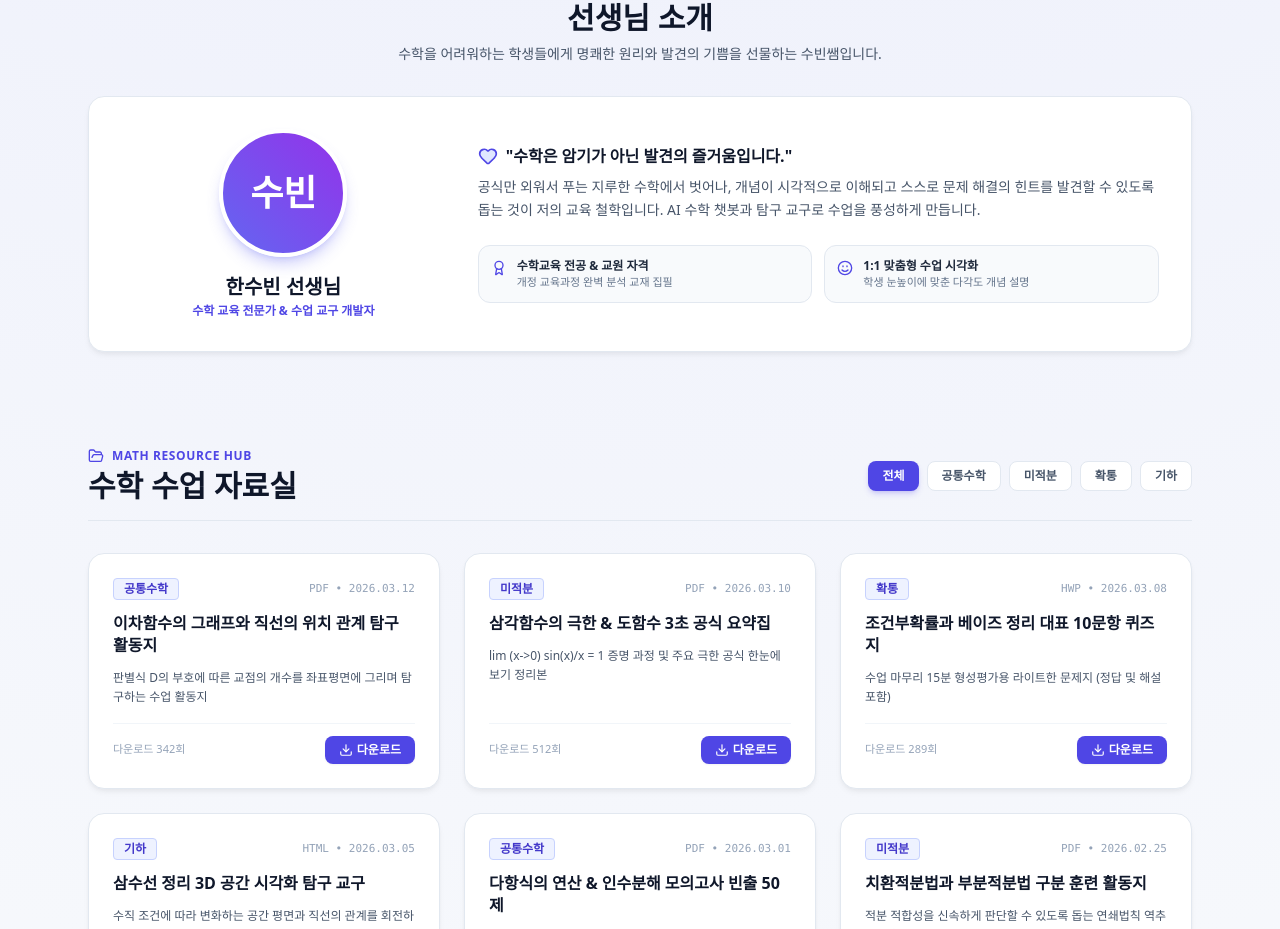
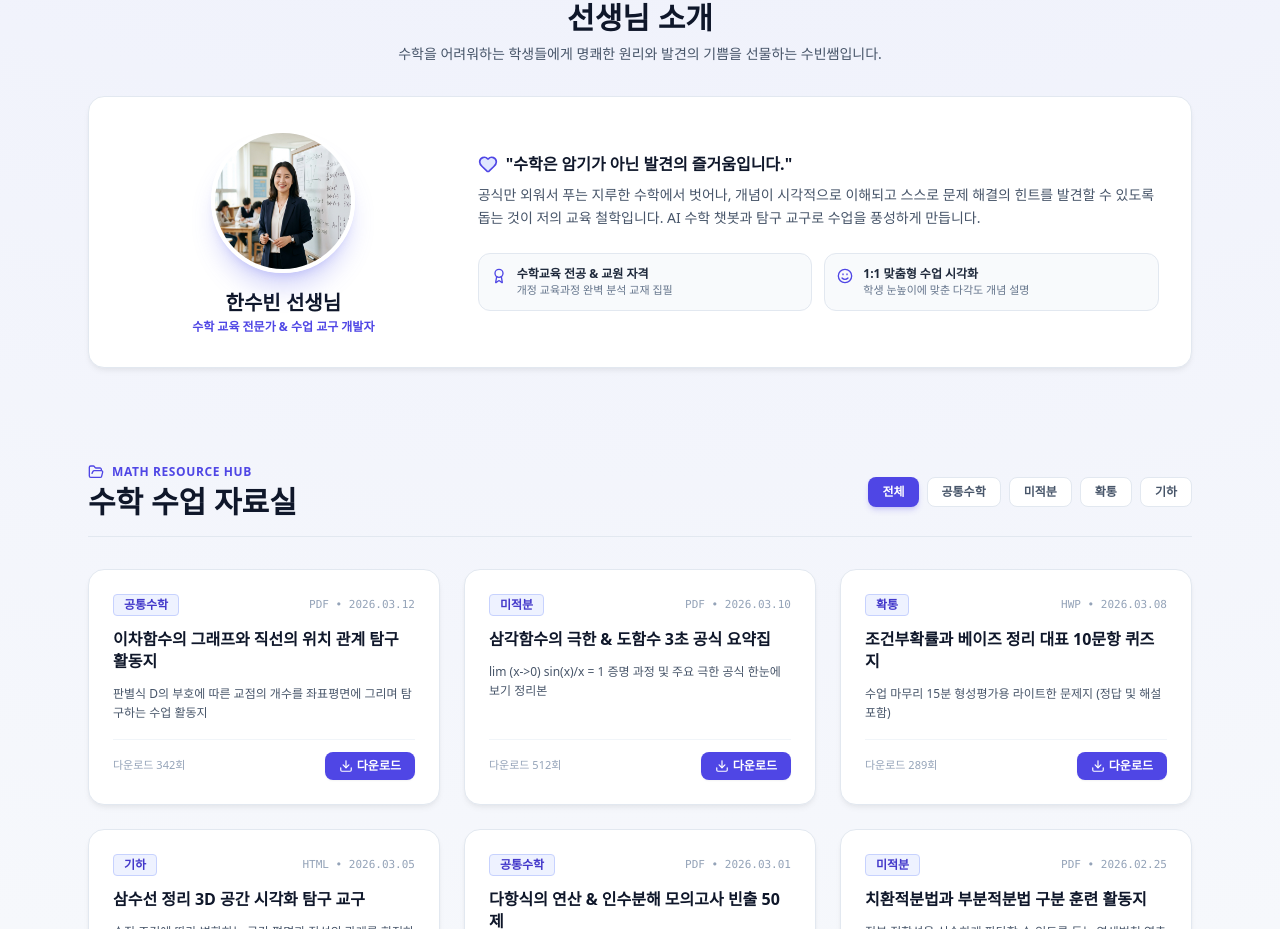
Before and after one commit to hansubin3962-hue/mathclass, a Next.js app: page / in a window 1280 px wide. Shown: the part 1113-2042 px from the top of the page. Built offline with nearby package versions, Linux system fonts and the light colour scheme.

Commit message:
feat: add teacher portrait photo to teacher profile section

```diff
--- a/app/page.tsx
+++ b/app/page.tsx
@@ -442,8 +442,12 @@ export default function Home() {
 
         <div className="card-light p-8 rounded-2xl grid grid-cols-1 md:grid-cols-12 gap-8 items-center">
           <div className="md:col-span-4 flex flex-col items-center text-center space-y-4">
-            <div className="w-32 h-32 rounded-full bg-gradient-to-tr from-indigo-500 to-purple-600 flex items-center justify-center text-white text-4xl font-extrabold shadow-lg shadow-indigo-500/30 border-4 border-white">
-              수빈
+            <div className="relative w-36 h-36 rounded-full overflow-hidden shadow-xl shadow-indigo-500/25 border-4 border-white group">
+              <img
+                src="/teacher_subin.png"
+                alt="한수빈 선생님 프로필"
+                className="w-full h-full object-cover group-hover:scale-105 transition-transform duration-300"
+              />
             </div>
             <div>
               <h3 className="text-xl font-bold text-slate-900">한수빈 선생님</h3>
```
Also changed, not shown: public/teacher_subin.png (added).
